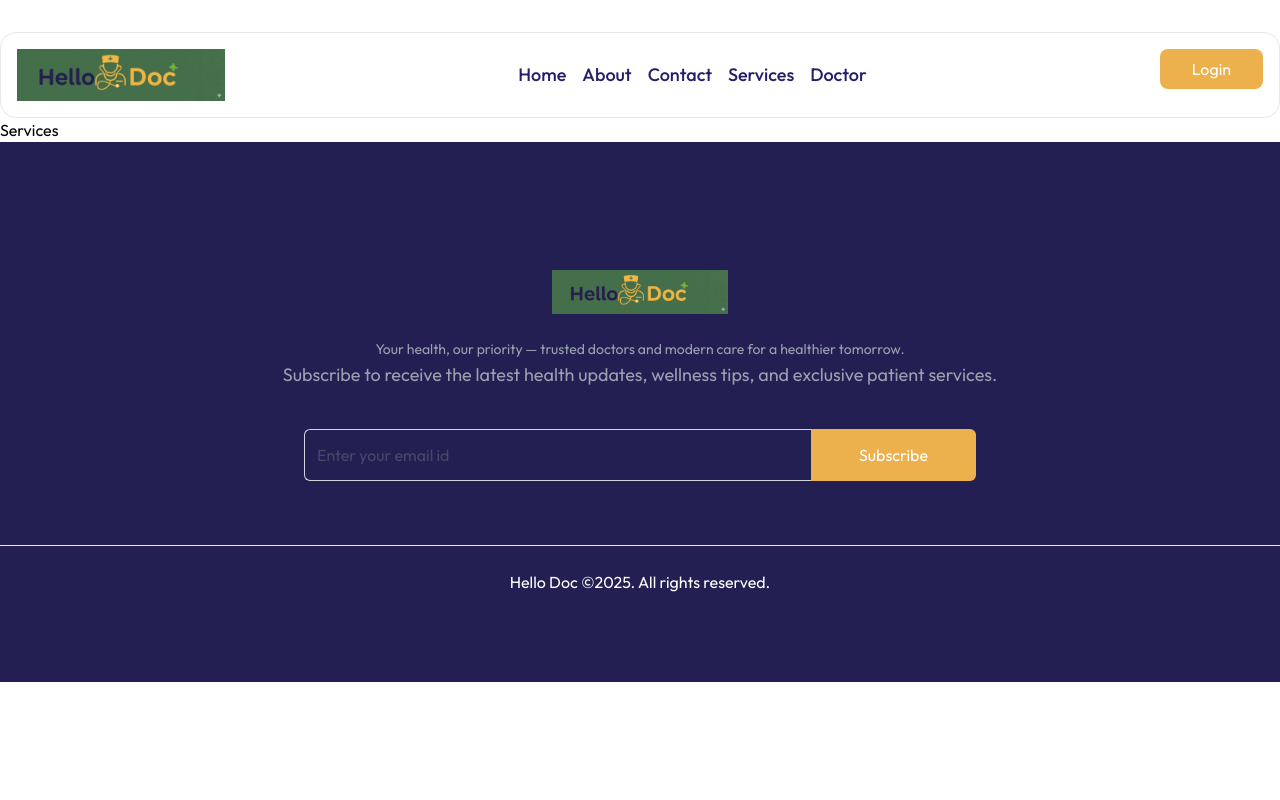
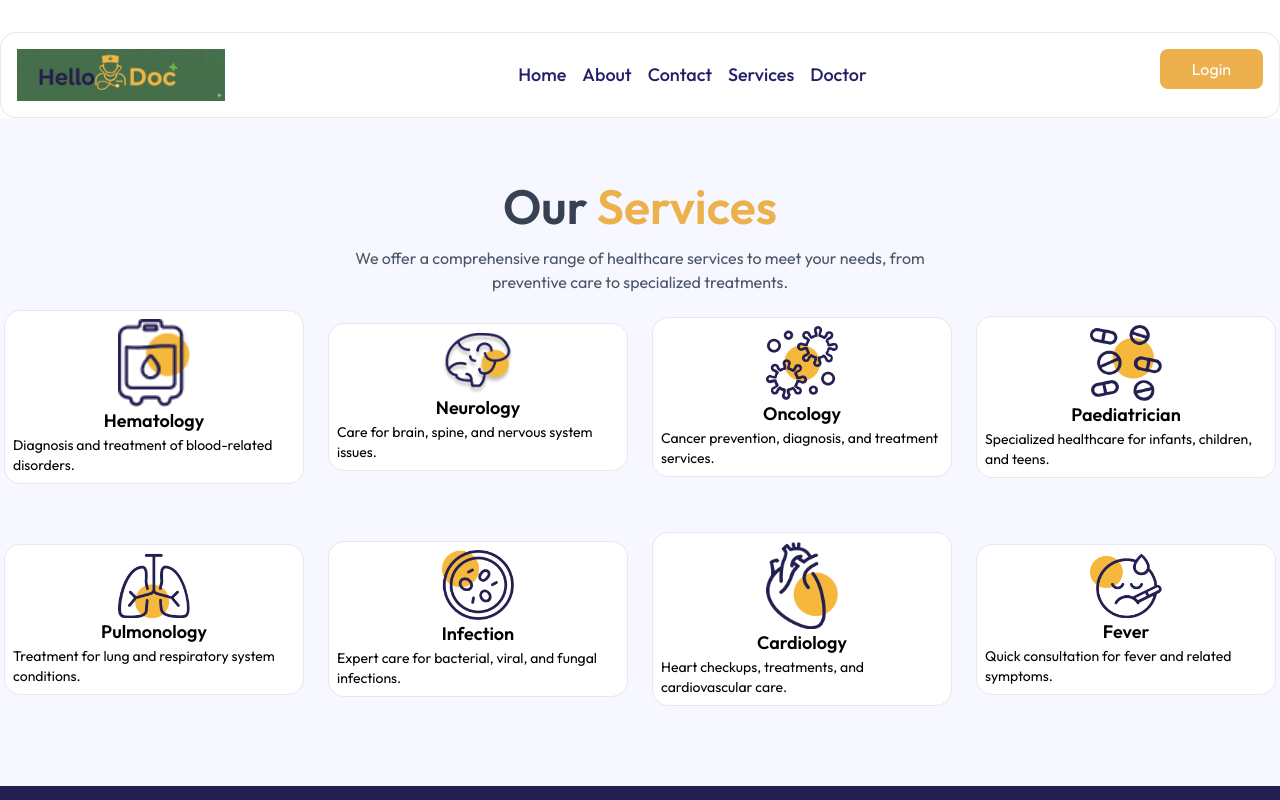
Before and after one commit to AsiriRasnayaka/Doctor_Appointment, a React (Vite) app in the folder Frontend/vite-project/: page /services in a window 1280 px wide. Shown: the top 800 px of the page. Built offline with nearby package versions, Linux system fonts and the light colour scheme.

Commit message:
implement Services page with healthcare specialties display and navigation

```diff
--- a/Frontend/vite-project/src/pages/Services.jsx
+++ b/Frontend/vite-project/src/pages/Services.jsx
@@ -1,9 +1,35 @@
-import React from 'react'
+import { useContext } from "react";
+import { AppContext } from "../context/AppContext";
 
 const Services = () => {
+  const { navigate, healthSpecialties } = useContext(AppContext);
   return (
-    <div>Services</div>
-  )
-}
+    <div className="py-16 bg-[#F7F7FF]">
+      <h1 className="text-3xl md:text-5xl font-semibold text-gray-700 text-center capitalize">
+        Our <span className="text-secondary">Services</span>
+      </h1>
+      <p className="text-center text-gray-600 mt-4 max-w-2xl mx-auto px-4">
+        We offer a comprehensive range of healthcare services to meet your
+        needs, from preventive care to specialized treatments.
+      </p>
 
-export default Services
+      <div className="max-w-7xl mx-auto grid grid-cols-1 md:grid-cols-2 lg:grid-cols-4 gap-4 items-center justify-center">
+        {healthSpecialties.map((specialty, index) => (
+          <div
+            key={index}
+            onClick={() => {
+              navigate("/doctors");
+              window.scrollTo(0, 0);
+            }}
+            className="flex flex-col items-center justify-center bg-white hover:bg-[#9DDFF9] duration-300 transition-all max-w-[300px]  mx-auto border border-gray-200 my-4 p-2 rounded-2xl cursor-pointer"
+          >
+            <img src={specialty.image} alt="" className="w-18" />
+            <p className="text-lg font-semibold">{specialty.name}</p>
+            <p className="max-w-xs text-sm">{specialty.description}</p>
+          </div>
+        ))}
+      </div>
+    </div>
+  );
+};
+export default Services;
```
